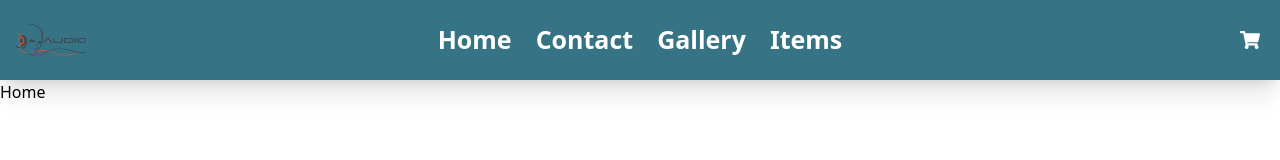
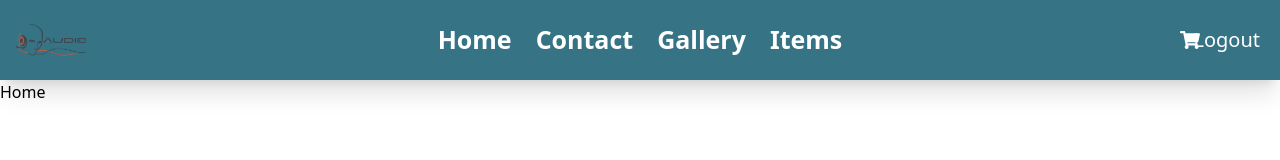
Before and after one commit to Tashika-Wijesooriya/kv-audio-frontend, a React (Vite) app: page / in a window 1280 px wide. Shown: the top 160 px of the page. Built offline with nearby package versions, Linux system fonts and the light colour scheme; no server answers; sample sign-in values are in the browser's storage.

Commit message:
add logout

```diff
--- a/src/assets/components/header.jsx
+++ b/src/assets/components/header.jsx
@@ -8,6 +8,7 @@ export default function Header() {
   const [navbarOpen, setNavbarOpen] = useState(false);
   const [cartItems, setCartItems] = useState(0); // Dynamic cart item count
 
+  const token = localStorage.getItem("token");
   return (
     <header className="w-full h-[80px] bg-accent shadow-xl flex justify-center items-center relative px-4">
       {/* Logo */}
@@ -34,7 +35,7 @@ export default function Header() {
       </div>
 
       {/* Desktop Cart Icon */}
-      <div className="hidden md:flex items-center absolute right-5 text-white text-xl">
+      <div className="hidden md:flex items-center absolute right-20 text-white text-xl">
         <Link to="/booking" className="relative">
           <FaShoppingCart />
           {cartItems > 0 && (
@@ -44,7 +45,17 @@ export default function Header() {
           )}
         </Link>
       </div>
+     {token && ( <div className="hidden md:flex items-center absolute right-5 text-white text-xl" onClick={() =>
+      {
+         localStorage.removeItem("token");
+         window.location.href = "/login";
+       }
+      }>
+        {/* Logout Icon */}
+          Logout
 
+
+      </div>)}
       {/* Hamburger Icon - Mobile Only */}
       <GiHamburgerMenu
         className="text-[24px] text-white absolute right-5 md:hidden"
```
